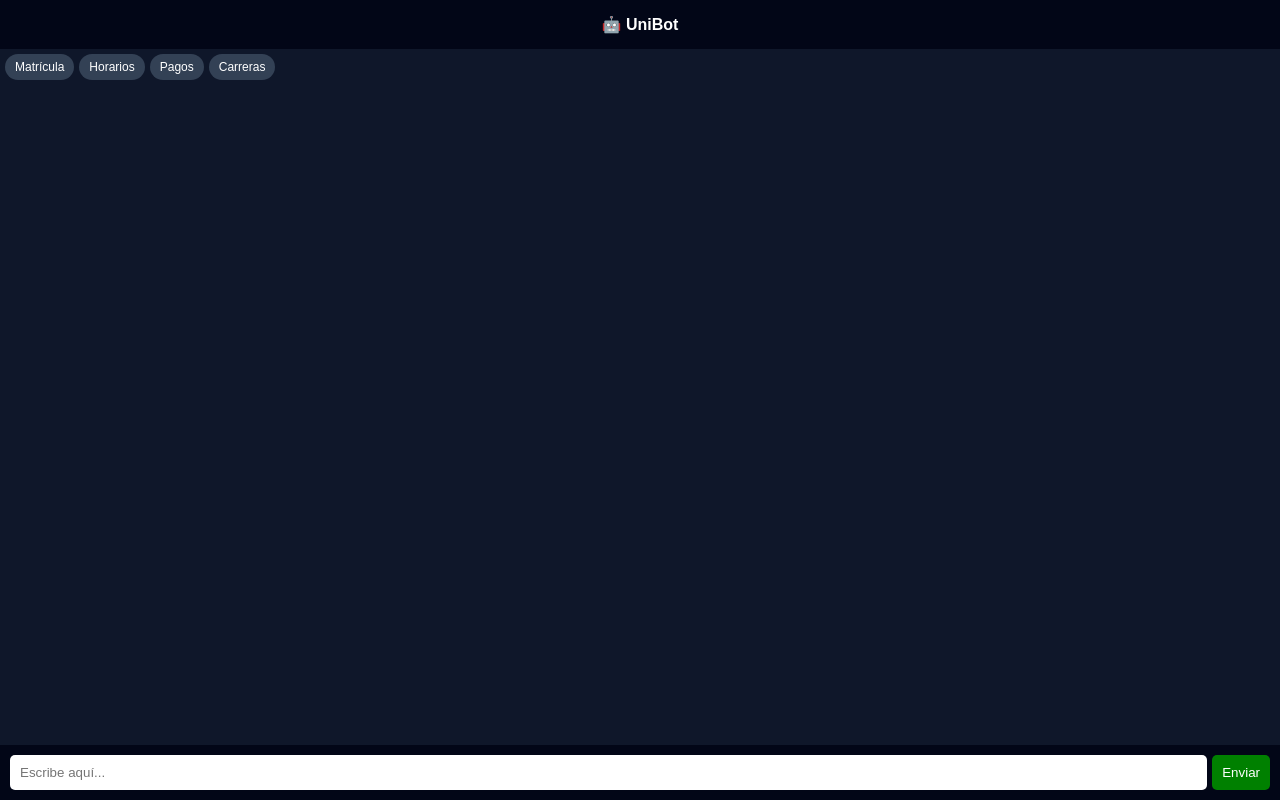
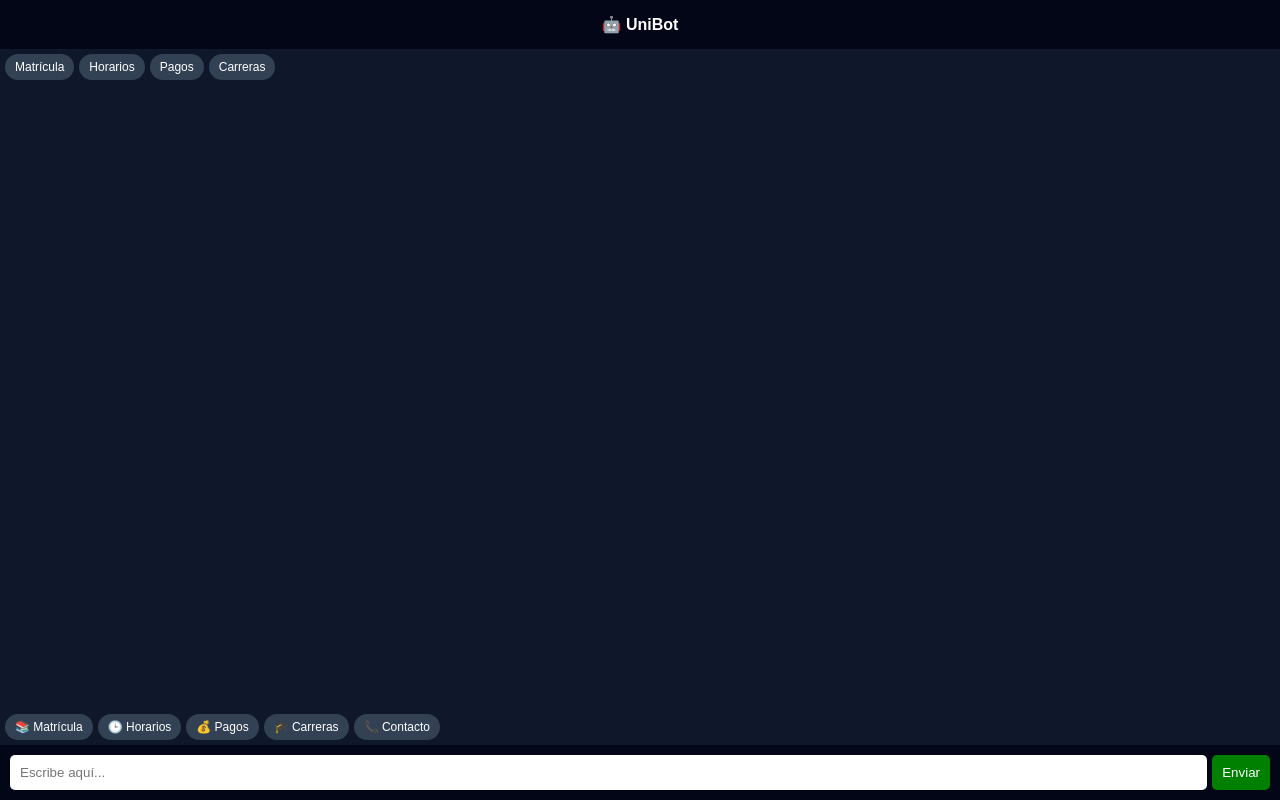
Before and after one commit to Esteban371/Unibot, a website: page public/index.html in a window 1280 px wide. Drawn offline with Linux system fonts and the light colour scheme.

Commit message:
Update index.html

```diff
--- a/public/index.html
+++ b/public/index.html
@@ -97,6 +97,13 @@ button {
 </div>
 
 <div id="chat"></div>
+  <div id="quick">
+  <div class="quick-btn" onclick="quick('matricula')">📚 Matrícula</div>
+  <div class="quick-btn" onclick="quick('horarios')">🕒 Horarios</div>
+  <div class="quick-btn" onclick="quick('pagos')">💰 Pagos</div>
+  <div class="quick-btn" onclick="quick('carreras')">🎓 Carreras</div>
+  <div class="quick-btn" onclick="quick('contacto')">📞 Contacto</div>
+</div>
 
 <footer>
   <input id="input" placeholder="Escribe aquí..." />
```
